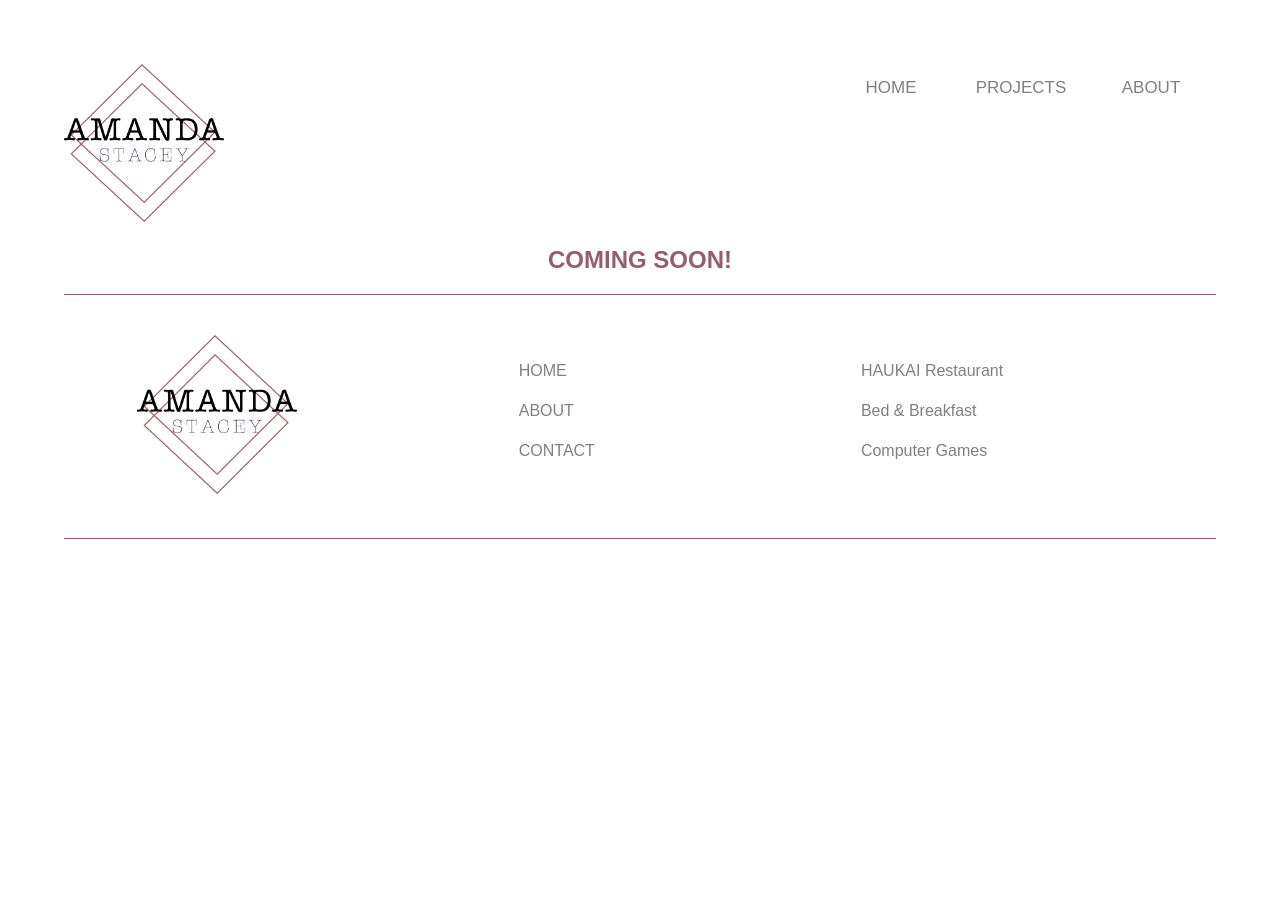
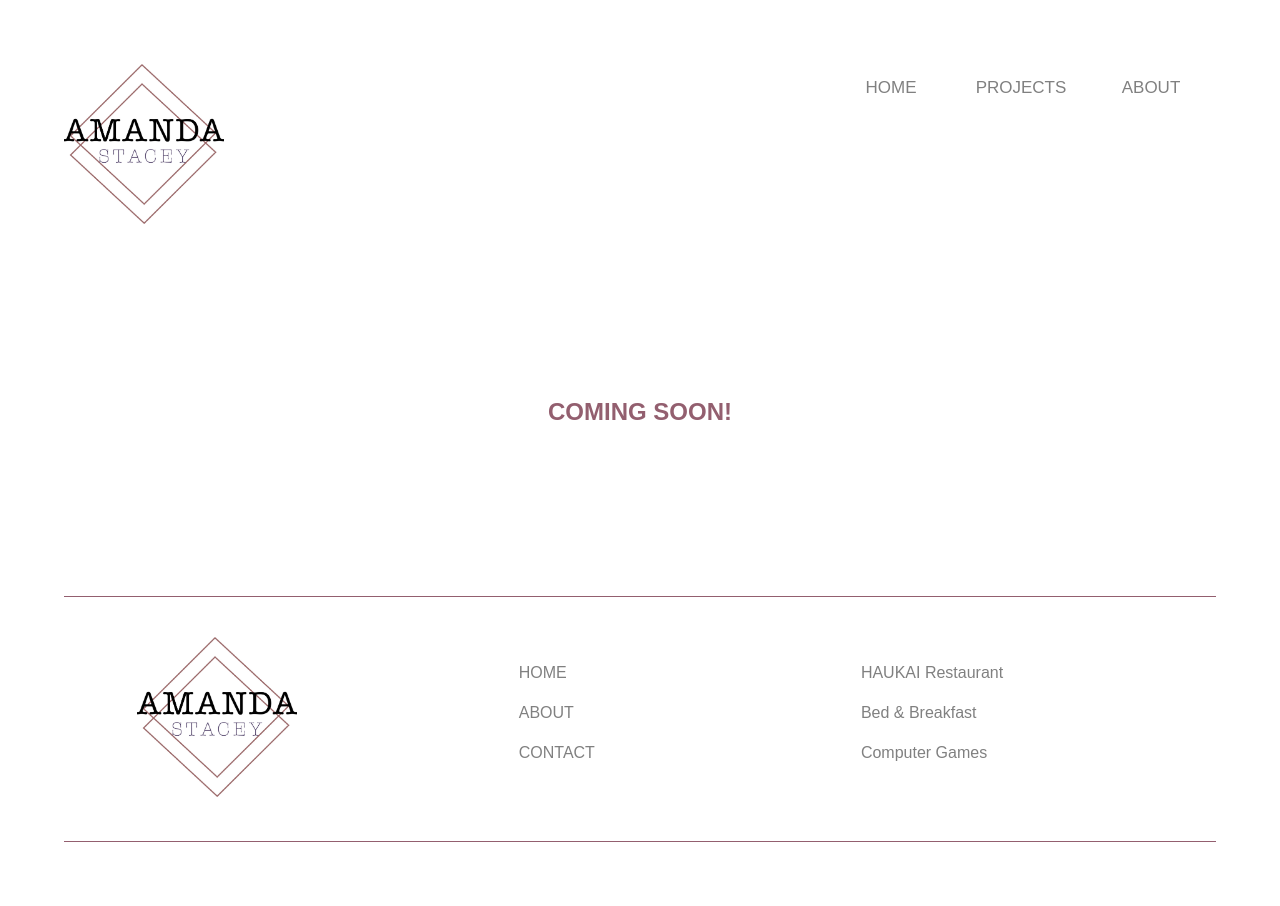
Before and after one commit to AmandaJ17/portfolio, a PHP site: page /games.html in a window 1280 px wide. Before the commit the page ends 539 px from the top, so only its background shows below. Run offline with PHP 8.4, Linux system fonts and the light colour scheme; some web fonts are replaced.

Commit message:
Coming soon edits

```diff
--- a/bed&breakfast.html
+++ b/bed&breakfast.html
@@ -12,7 +12,7 @@
 
 <body>
     <div class="topnav" id="myTopnav">
-        <img src="images/logo.png" alt="AMANDA STACEY" class="logo" id="logo">
+        <img src="images/logo.jpg"alt="AMANDA STACEY" class="logo" id="logo">
         <a href="about.html">ABOUT</a>
         <div class="dropdown">
             <button class="dropbtn"> PROJECTS
@@ -27,7 +27,7 @@
         <a href="index.html" class="active">HOME</a>
     </div>
 
-    <div class="content">
+    <div class="BnBcontent">
         <H2>COMING SOON!</H2>
     </div>
 
@@ -35,7 +35,7 @@
         <div class="container2">
             <div class="footer-col">
                 <a href="index.html">
-                    <img src="images/logo.png" alt="AMANDA STACEY" class="logo" id="logo">
+                    <img src="images/logo.jpg" alt="AMANDA STACEY" class="logo" id="logo">
                 </a>
             </div>
             <div class="footer-col">
--- a/games.html
+++ b/games.html
@@ -12,7 +12,7 @@
 
 <body>
     <div class="topnav" id="myTopnav">
-        <img src="images/logo.png" alt="AMANDA STACEY" class="logo" id="logo">
+        <img src="images/logo.jpg" alt="AMANDA STACEY" class="logo" id="logo">
         <a href="about.html">ABOUT</a>
         <div class="dropdown">
             <button class="dropbtn"> PROJECTS
@@ -27,7 +27,7 @@
         <a href="index.html" class="active">HOME</a>
     </div>
 
-    <div class="content">
+    <div class="games-content">
         <H2>COMING SOON!</H2>
     </div>
 
@@ -36,7 +36,7 @@
         <div class="container2">
             <div class="footer-col">
                 <a href="index.html">
-                    <img src="images/logo.png" alt="AMANDA STACEY" class="logo" id="logo">
+                    <img src="images/logo.jpg" alt="AMANDA STACEY" class="logo" id="logo">
                 </a>
             </div>
             <div class="footer-col">
--- a/stylesheet.css
+++ b/stylesheet.css
@@ -374,3 +374,10 @@ span:hover:after {
 .column-3 {
 	width: 100%;
 }
+
+.games-content,
+.BnBcontent {
+	padding: 100px;
+	margin: 50px;
+	text-align: center;
+}
```
Also changed, not shown: Images/logo.jpg (added), 2 other files.
